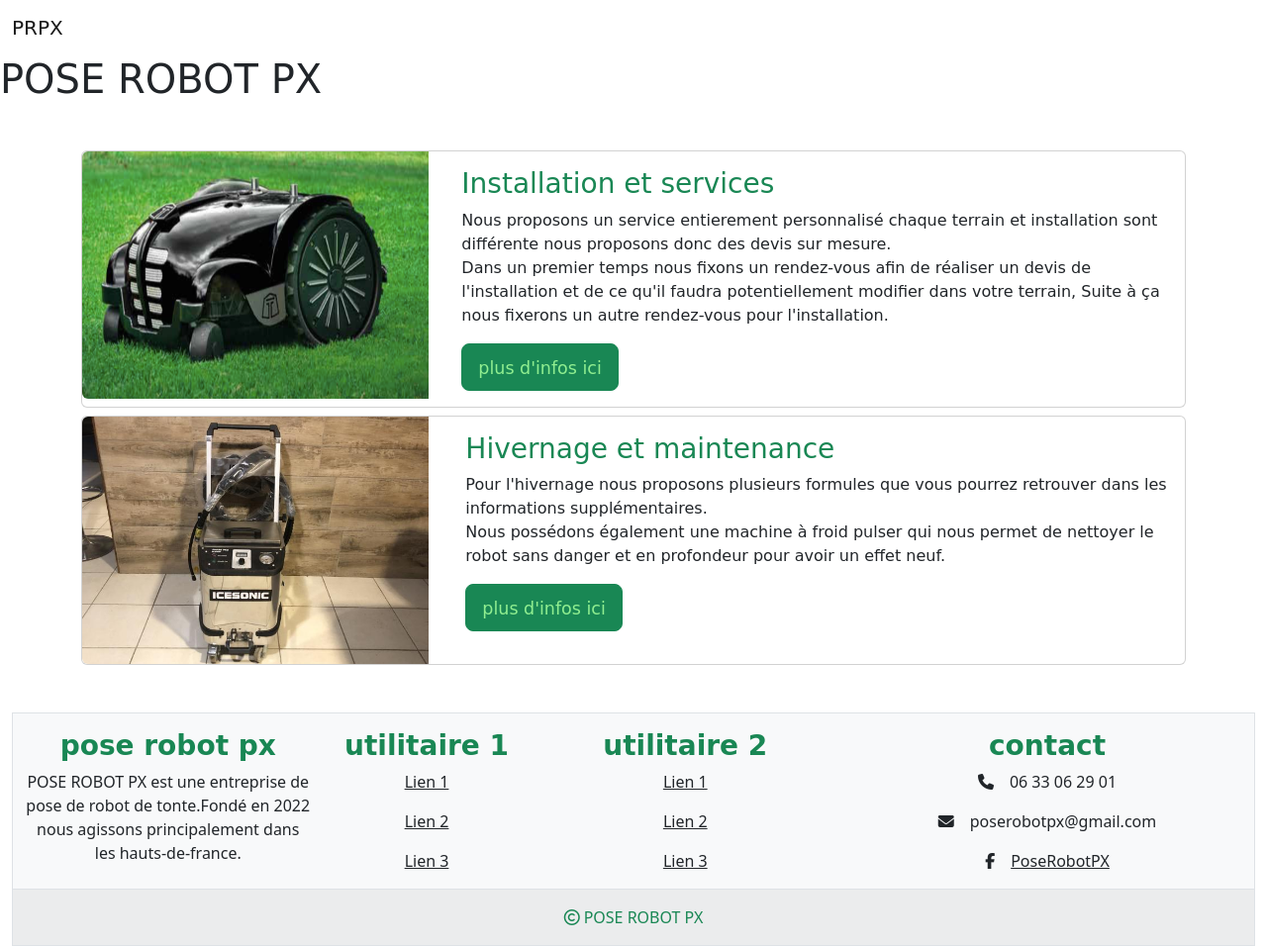
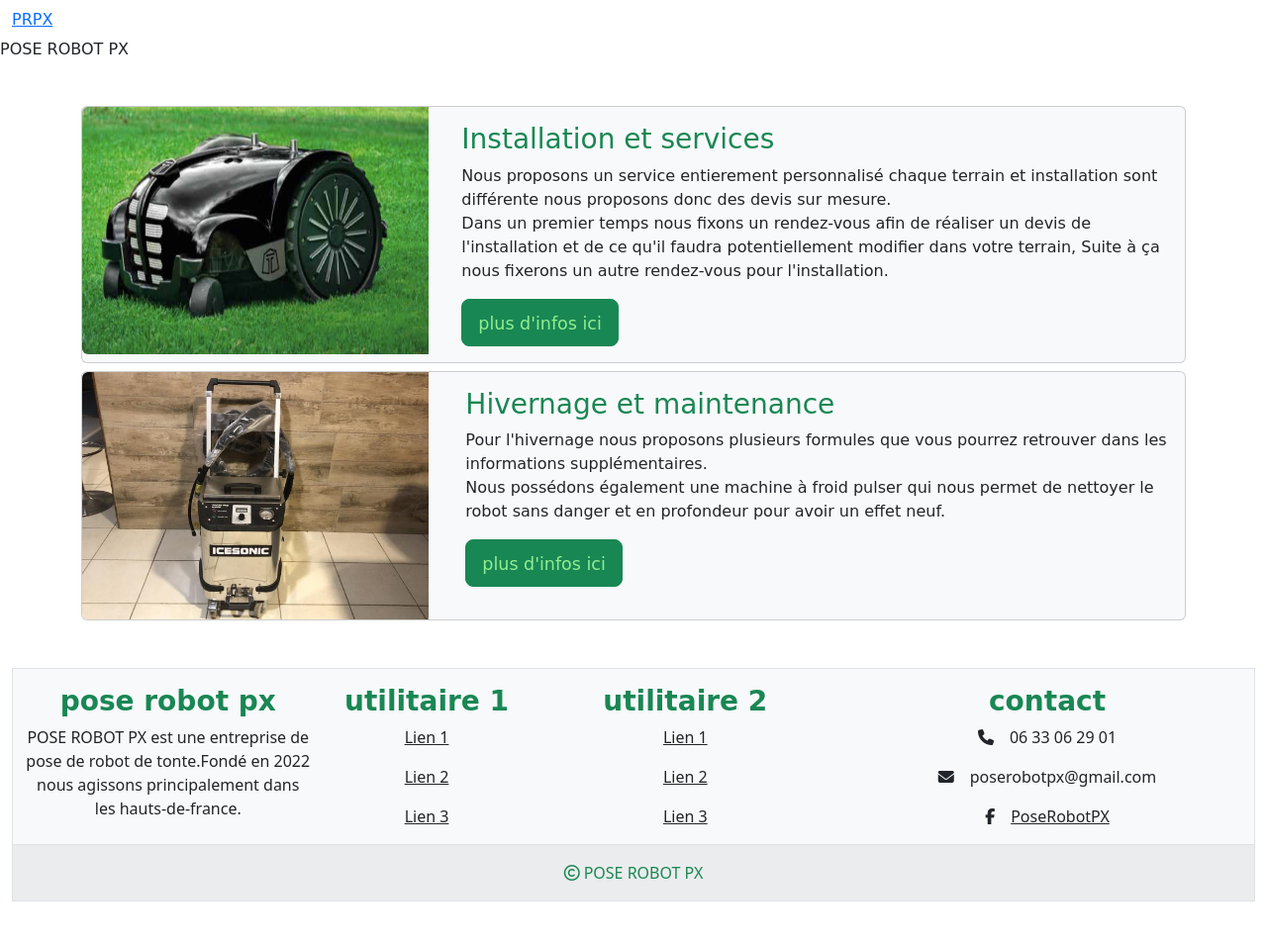
Before and after one commit to DamienPoix/prpx, a PHP site: page / in a window 1280 px wide. Shown: the whole page at 99% size. After the commit the page ends 911 px from the top, so only its background shows below. Run offline with PHP 8.4, Linux system fonts and the light colour scheme; some libraries are stand-ins or nearby versions; some web fonts are replaced.

Commit message:
navbar correction

```diff
--- a/index.php
+++ b/index.php
@@ -2,10 +2,10 @@
 include 'classes/path.php';
 include_once path::getViewsPath().'header.php';
 ?>
-    <h1 class="row moderno">POSE ROBOT PX</h1>
 
+    <h1 class="navbar-brand row moderno">POSE ROBOT PX</h1>
     <div class="container mt-5 moderno">
-         <div class="card mt-2 mb-2">
+         <div class="card mt-2 mb-2 bg-light">
             <div class="row ">
                 <div class="col-4">
                     <img src="assets/img/test-robots.png" alt="machine nettoyage à froid" height="250" width="350" class="rounded-start"/>
@@ -17,11 +17,11 @@ include_once path::getViewsPath().'header.php';
                         </br>Dans un premier temps nous fixons un rendez-vous afin de réaliser un devis de l'installation et de ce qu'il faudra potentiellement modifier dans votre terrain,
                         Suite à ça nous fixerons un autre rendez-vous pour l'installation.
                     </p>
-                    <a href="#" class="btn btn-lg btn-success card-text"><small class="lightgreen">plus d'infos ici</small></a>
+                    <a href="views/serviceInfo.php" class="btn btn-lg btn-success card-text"><small class="lightgreen">plus d'infos ici</small></a>
                 </div>
             </div>
         </div>
-        <div class="card mt-2 mb-2">
+        <div class="card mt-2 mb-2 bg-light">
             <div class="row g-0">
                 <div class="col-4">
                     <img src="assets/img/nettoyage.jpg" alt="machine nettoyage à froid" height="250" width="350" class="rounded-start"/>
--- a/views/header.php
+++ b/views/header.php
@@ -14,6 +14,6 @@
   </head>
   <body>
     <div class="container-fluid">
-       <nav class="navbar">
-       <a href="index.php" class="navbar-brand moderno">PRPX</a>
+    <nav class="navbar">
+       <a href="/www/prpx/index.php" class=" moderno">PRPX</a>
        </nav>
--- /dev/null
+++ b/views/hivernageInfo.php
@@ -0,0 +1,4 @@
+<?php
+include '../classes/path.php';
+include_once 'header.php';
+?>
--- /dev/null
+++ b/views/serviceInfo.php
@@ -0,0 +1,4 @@
+<?php
+include '../classes/path.php';
+include_once 'header.php';
+?>
```
